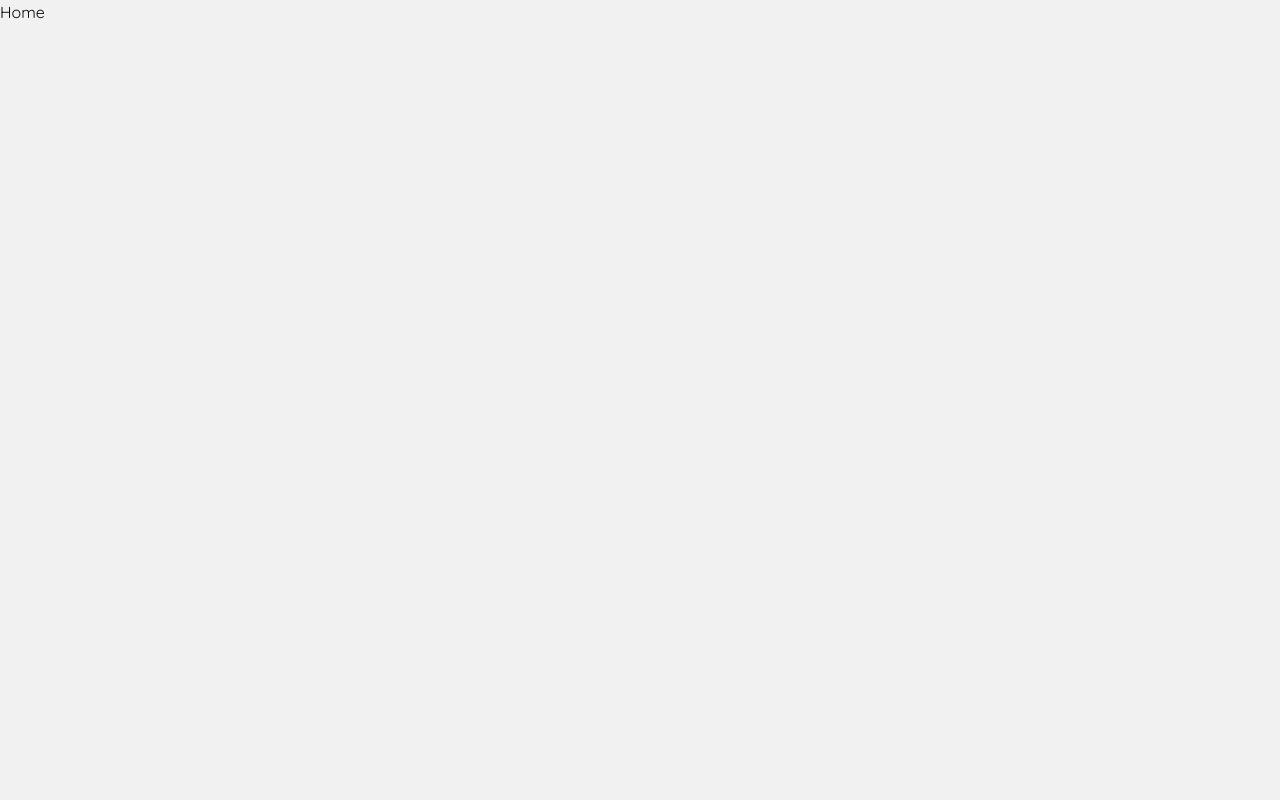
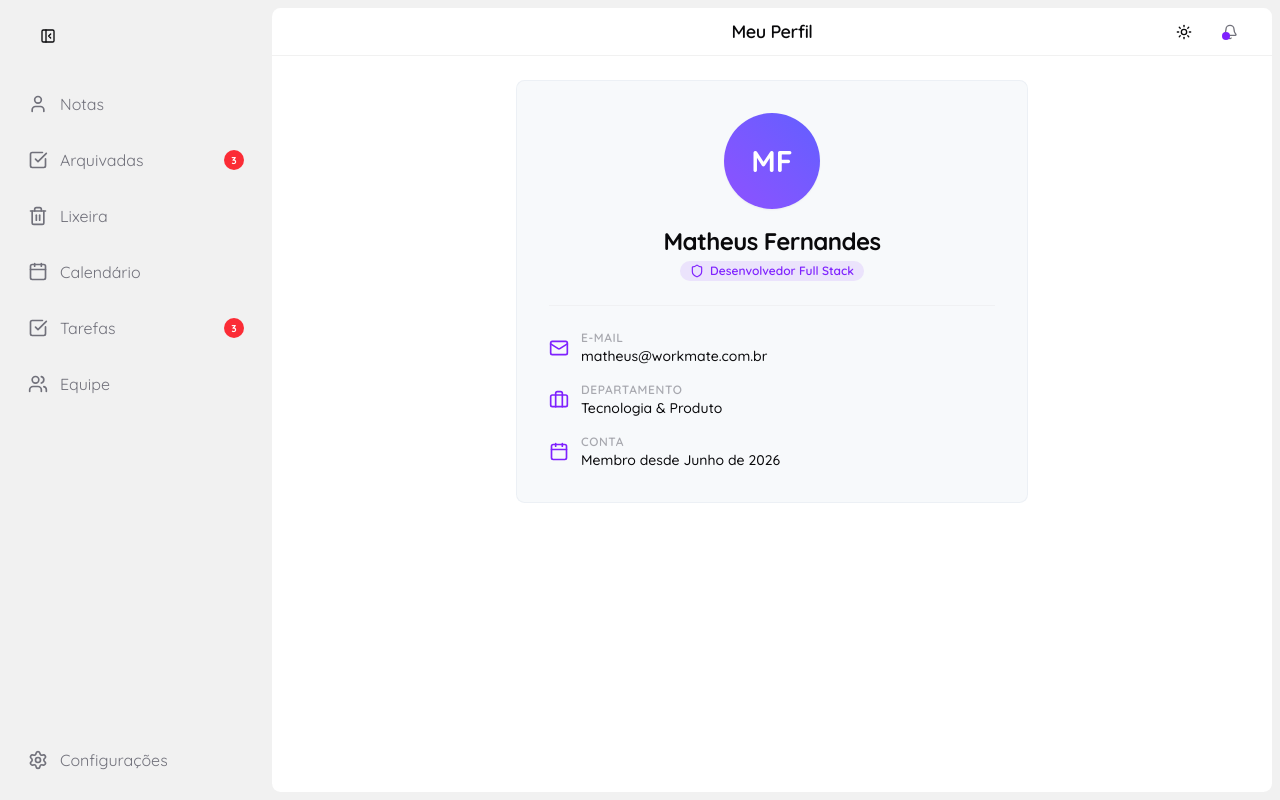
Before and after one commit to devmatheusfernandes/work-mate, a Next.js app: page /hub in a window 1280 px wide. Built offline with nearby package versions, Linux system fonts and the light colour scheme.

Commit message:
sidebar improved

```diff
--- /dev/null
+++ b/app/hub/layout.tsx
@@ -0,0 +1,14 @@
+import { Sidebar } from "@/components/layout/sidebar";
+
+export default function HubLayout({ children }: { children: React.ReactNode }) {
+  return (
+    <div className="flex h-dvh w-full overflow-hidden">
+      <Sidebar />
+      <main className="flex-1 flex flex-col min-w-0 relative overflow-hidden lg:p-2 md:p-0 p-0">
+        <div className="content-layout rounded-none lg:rounded-md w-full h-full overflow-y-auto">
+          {children}
+        </div>
+      </main>
+    </div>
+  );
+}
--- a/app/hub/page.tsx
+++ b/app/hub/page.tsx
@@ -1,7 +1,71 @@
-export default function Home() {
+import { Header } from "@/components/layout/header";
+import { Mail, Shield, Briefcase, Calendar } from "lucide-react";
+
+export default function ProfilePage() {
+    // Mock user data
+    const mockUser = {
+        name: "Matheus Fernandes",
+        email: "matheus@workmate.com.br",
+        role: "Desenvolvedor Full Stack",
+        joinDate: "Membro desde Junho de 2026",
+    };
+
+    const initials = mockUser.name
+        .split(" ")
+        .map((n) => n[0])
+        .slice(0, 2)
+        .join("")
+        .toUpperCase();
+
     return (
         <div>
-            <h1>Home</h1>
+            <Header title="Meu Perfil" showSubHeader={false} />
+            <main className="container flex justify-center items-start pt-6">
+                <div className="card p-6 md:p-8 w-full max-w-lg flex flex-col gap-6">
+                    {/* Header profile block with gradients */}
+                    <div className="flex flex-col items-center gap-4 text-center border-b border-border/40 pb-6">
+                        <div className="h-24 w-24 rounded-full bg-linear-to-tr from-violet-500 to-indigo-500 flex items-center justify-center text-white text-3xl font-bold shadow-xs">
+                            {initials}
+                        </div>
+                        <div className="flex flex-col gap-1">
+                            <h2 className="text-2xl font-bold tracking-tight text-foreground">
+                                {mockUser.name}
+                            </h2>
+                            <div className="inline-flex items-center gap-1.5 self-center rounded-full bg-primary/10 px-2.5 py-0.5 text-xs font-semibold text-primary">
+                                <Shield className="h-3.5 w-3.5" />
+                                {mockUser.role}
+                            </div>
+                        </div>
+                    </div>
+
+                    {/* Detailed info lists */}
+                    <div className="flex flex-col gap-4">
+                        <div className="flex items-center gap-3 text-muted-foreground">
+                            <Mail className="h-5 w-5 text-primary shrink-0" />
+                            <div className="flex flex-col text-left">
+                                <span className="text-xs text-muted-foreground/60 font-semibold uppercase tracking-wider">E-mail</span>
+                                <span className="text-sm font-medium text-foreground">{mockUser.email}</span>
+                            </div>
+                        </div>
+
+                        <div className="flex items-center gap-3 text-muted-foreground">
+                            <Briefcase className="h-5 w-5 text-primary shrink-0" />
+                            <div className="flex flex-col text-left">
+                                <span className="text-xs text-muted-foreground/60 font-semibold uppercase tracking-wider">Departamento</span>
+                                <span className="text-sm font-medium text-foreground">Tecnologia & Produto</span>
+                            </div>
+                        </div>
+
+                        <div className="flex items-center gap-3 text-muted-foreground">
+                            <Calendar className="h-5 w-5 text-primary shrink-0" />
+                            <div className="flex flex-col text-left">
+                                <span className="text-xs text-muted-foreground/60 font-semibold uppercase tracking-wider">Conta</span>
+                                <span className="text-sm font-medium text-foreground">{mockUser.joinDate}</span>
+                            </div>
+                        </div>
+                    </div>
+                </div>
+            </main>
         </div>
     );
 }
--- a/app/layout.tsx
+++ b/app/layout.tsx
@@ -1,6 +1,8 @@
 import type { Metadata } from "next";
 import { Quicksand, Geist_Mono } from "next/font/google";
 import "./globals.css";
+import { ThemeProvider } from "@/components/theme-provider";
+import { ThemeColorUpdater } from "@/components/layout/theme-color-updater";
 
 const quicksand = Quicksand({
   variable: "--font-sans",
@@ -26,8 +28,20 @@ export default function RootLayout({
     <html
       lang="en"
       className={`${quicksand.variable} ${geistMono.variable} h-full antialiased`}
+      suppressHydrationWarning
     >
-      <body className="min-h-full flex flex-col">{children}</body>
+      <body className="min-h-full flex flex-col">
+        <ThemeProvider
+          attribute="class"
+          defaultTheme="system"
+          enableSystem
+          disableTransitionOnChange
+        >
+          <ThemeColorUpdater />
+          {children}
+          <div id="vault-root" />
+        </ThemeProvider>
+      </body>
     </html>
   );
 }
--- a/components/layout/header.tsx
+++ b/components/layout/header.tsx
@@ -6,8 +6,9 @@ import { ArrowLeft, Search, X } from "lucide-react";
 import { motion, AnimatePresence } from "framer-motion";
 
 import { cn } from "@/lib/utils";
-import { useIsMobile } from "@/hooks/ui/use-device";
+import { useDevice } from "@/hooks/ui/use-device";
 import { Button, buttonVariants } from "@/components/ui/button";
+import { SidebarTrigger } from "./sidebar-trigger";
 import { Input } from "@/components/ui/input";
 import { ThemeSwitcher } from "../ui/theme-switcher";
 import { NotificationBell } from "@/modules/notification/_components/NotificationBell";
@@ -54,7 +55,8 @@ const Header = React.forwardRef<HTMLDivElement, HeaderProps>(({
     ...props
 }, ref) => {
     const { user: storeUser, hasHydrated } = useUserStore();
-    const isMobile = useIsMobile();
+    const { isMobile, isStandalone } = useDevice();
+    const isMobileOrPwa = isMobile || isStandalone;
     const [isSearchOpen, setIsSearchOpen] = React.useState(false);
     const [searchValue, setSearchValue] = React.useState("");
     const debouncedSearch = useDebounce(searchValue, 400);
@@ -133,7 +135,7 @@ const Header = React.forwardRef<HTMLDivElement, HeaderProps>(({
             {showHeader && (
                 <header className="header-layout sticky top-0 z-40 flex h-12 w-full items-center justify-between px-4 md:px-6">
                     <AnimatePresence mode="wait">
-                        {isMobile && isSearchOpen ? (
+                        {isMobileOrPwa && isSearchOpen ? (
                             <motion.div
                                 key="mobile-search"
                                 initial={{ opacity: 0, y: -10 }}
@@ -176,11 +178,13 @@ const Header = React.forwardRef<HTMLDivElement, HeaderProps>(({
                                             <span className="sr-only">Voltar</span>
                                         </Link>
                                     ) : (
-                                        isMobile ? renderActions(true) : null
+                                        isMobileOrPwa ? (
+                                            <SidebarTrigger className="-ml-2" />
+                                        ) : null
                                     )}
                                 </div>
 
-                                {!isMobile && (
+                                {!isMobileOrPwa && (
                                     <div className="flex w-2/4 sm:w-1/3 justify-center items-center overflow-hidden">
                                         <h1 className="text-lg font-semibold tracking-tight truncate">
                                             {title}
@@ -189,7 +193,7 @@ const Header = React.forwardRef<HTMLDivElement, HeaderProps>(({
                                 )}
 
                                 <div className="flex w-3/4 sm:w-1/3 items-center justify-end gap-1 sm:gap-2">
-                                    {isMobile ? (
+                                    {isMobileOrPwa ? (
                                         <>
                                             {onSearchChange && (
                                                 <Button variant="ghost" size="icon" onClick={() => setIsSearchOpen(true)}>
@@ -197,6 +201,8 @@ const Header = React.forwardRef<HTMLDivElement, HeaderProps>(({
                                                 </Button>
                                             )}
                                             {backHref ? renderActions(true) : null}
+                                            <ThemeSwitcher />
+                                            <NotificationBell />
                                             {displayUser && <UserMenu user={displayUser} />}
                                         </>
                                     ) : (
@@ -227,7 +233,7 @@ const Header = React.forwardRef<HTMLDivElement, HeaderProps>(({
 
             {showSubHeader && (
                 <div className="sub-header-layout flex px-4 pt-4 md:px-6 w-full">
-                    {isMobile ? (
+                    {isMobileOrPwa ? (
                         <div className="flex flex-col w-full">
                             <h1 className="text-xl font-bold tracking-tight text-foreground">
                                 {title}
--- /dev/null
+++ b/components/layout/navigations.ts
@@ -0,0 +1,50 @@
+import {
+  User,
+  CheckSquare,
+  Settings,
+  Users,
+  Trash,
+  Calendar,
+} from "lucide-react";
+import { MenuItemType } from "./types";
+
+export const sidebarNavItems: MenuItemType[] = [
+  {
+    href: "/hub/notes",
+    label: "Notas",
+    Icon: User,
+  },
+  {
+    href: "/hub/archive",
+    label: "Arquivadas",
+    Icon: CheckSquare,
+    badgeCount: 3,
+  },
+  {
+    href: "/hub/trash",
+    label: "Lixeira",
+    Icon: Trash,
+  },
+  {
+    href: "/hub/calendar",
+    label: "Calendário",
+    Icon: Calendar,
+  },
+  {
+    href: "/hub/tasks",
+    label: "Tarefas",
+    Icon: CheckSquare,
+    badgeCount: 3,
+  },
+  {
+    href: "/hub/team",
+    label: "Equipe",
+    Icon: Users,
+  },
+  {
+    href: "/hub/settings",
+    label: "Configurações",
+    labelKey: "settings",
+    Icon: Settings,
+  },
+];
--- a/components/layout/sidebar-item.tsx
+++ b/components/layout/sidebar-item.tsx
@@ -13,6 +13,7 @@ import { useRef } from "react";
 interface SidebarItemProps {
   item: MenuItemType;
   isCollapsed: boolean;
+  onClick?: () => void;
 }
 
 interface AnimatedIconHandle {
@@ -20,7 +21,7 @@ interface AnimatedIconHandle {
   stopAnimation?: () => void;
 }
 
-export default function SidebarItem({ item, isCollapsed }: SidebarItemProps) {
+export default function SidebarItem({ item, isCollapsed, onClick }: SidebarItemProps) {
   const pathname = usePathname();
   const isActive =
     isPathActive(pathname, item.href) ||
@@ -120,6 +121,7 @@ export default function SidebarItem({ item, isCollapsed }: SidebarItemProps) {
               >
                 <Link
                   href={subItem.href}
+                  onClick={onClick}
                   className={twMerge(
                     "flex items-center h-10 px-3 py-2 rounded-lg text-muted-foreground hover:bg-muted hover:text-foreground transition-colors duration-200",
                     isPathActive(pathname, subItem.href) &&
@@ -152,7 +154,7 @@ export default function SidebarItem({ item, isCollapsed }: SidebarItemProps) {
   }
 
   return (
-    <Link href={item.href}>
+    <Link href={item.href} onClick={onClick}>
       <motion.div
         whileHover={{ x: isCollapsed ? 0 : 4, scale: isCollapsed ? 1.05 : 1 }}
         whileTap={{ scale: 0.98 }}
--- a/components/layout/sidebar.tsx
+++ b/components/layout/sidebar.tsx
@@ -1,25 +1,50 @@
 "use client";
-import { usePathname } from "next/navigation";
+import * as React from "react";
 import { twMerge } from "tailwind-merge";
 import { motion } from "framer-motion";
 import SidebarItem from "./sidebar-item";
 import { MenuItemType } from "@/components/layout/types";
 import { useCollapsedStore } from "./collapsed-store";
 import { SidebarTrigger } from "./sidebar-trigger";
-import Logo from "@/public/brand/logo.png";
-import Image from "next/image";
+import { sidebarNavItems } from "./navigations";
+import { useDevice } from "@/hooks/ui/use-device";
+import { Vault, VaultContent, VaultTitle } from "@/components/ui/vault";
 
 export interface SidebarProps {
-    items: MenuItemType[];
+    items?: MenuItemType[];
 }
 
-export const Sidebar: React.FC<SidebarProps> = ({ items }) => {
-    const pathname = usePathname();
+export const Sidebar: React.FC<SidebarProps> = ({ items = sidebarNavItems }) => {
     const isCollapsed = useCollapsedStore((state) => state.isCollapsed);
+    const setCollapsed = useCollapsedStore((state) => state.setCollapsed);
+    const { isMobile, isStandalone } = useDevice();
+    const isMobileOrPwa = isMobile || isStandalone;
 
-    //Para esconder a sidebar
-    const isPracticeSession = pathname.includes("/hub/student/practice/session");
-    if (isPracticeSession) return null;
+    React.useEffect(() => {
+        if (isMobileOrPwa) {
+            setCollapsed(true);
+        }
+    }, [isMobileOrPwa, setCollapsed]);
+
+    if (isMobileOrPwa) {
+        return (
+            <Vault open={!isCollapsed} onOpenChange={(open) => setCollapsed(!open)}>
+                <VaultContent aria-label="Menu de Navegação" noPadding className="h-full max-h-[85vh]">
+                    <VaultTitle className="sr-only">Menu de Navegação</VaultTitle>
+                    <div className="flex flex-col gap-1 py-4 px-3">
+                        {items.map((item) => (
+                            <SidebarItem
+                                key={item.href}
+                                item={item}
+                                isCollapsed={false}
+                                onClick={() => setCollapsed(true)}
+                            />
+                        ))}
+                    </div>
+                </VaultContent>
+            </Vault>
+        );
+    }
 
     return (
         <>
@@ -49,7 +74,6 @@ export const Sidebar: React.FC<SidebarProps> = ({ items }) => {
                             "flex items-center mb-4 transition-all duration-300",
                             isCollapsed ? "justify-center" : "px-3 justify-between"
                         )}>
-                            {!isCollapsed && <Image src={Logo} alt="Logo" width={140} style={{ height: "auto" }} priority /> }
                             <SidebarTrigger />
                         </div>
 
--- /dev/null
+++ b/components/theme-provider.tsx
@@ -0,0 +1,11 @@
+"use client";
+
+import * as React from "react";
+import { ThemeProvider as NextThemesProvider } from "next-themes";
+
+export function ThemeProvider({
+  children,
+  ...props
+}: React.ComponentProps<typeof NextThemesProvider>) {
+  return <NextThemesProvider {...props}>{children}</NextThemesProvider>;
+}
```
Also changed, not shown: components/layout/theme-color-updater.tsx (+11 -0 lines), hooks/ui/use-device.ts (+23 -0 lines), 1 other file (tests, documents, lock files or other folders).
